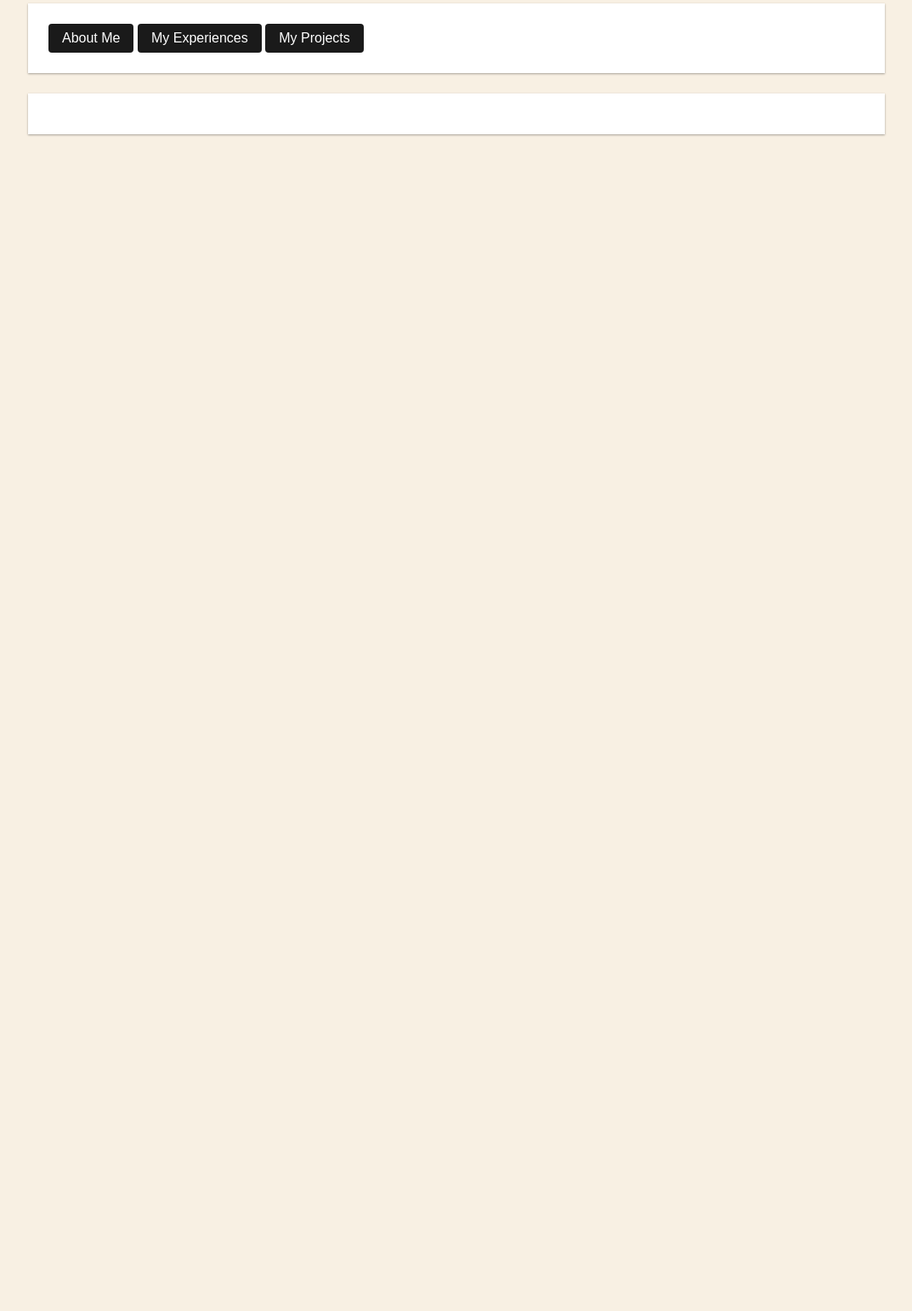
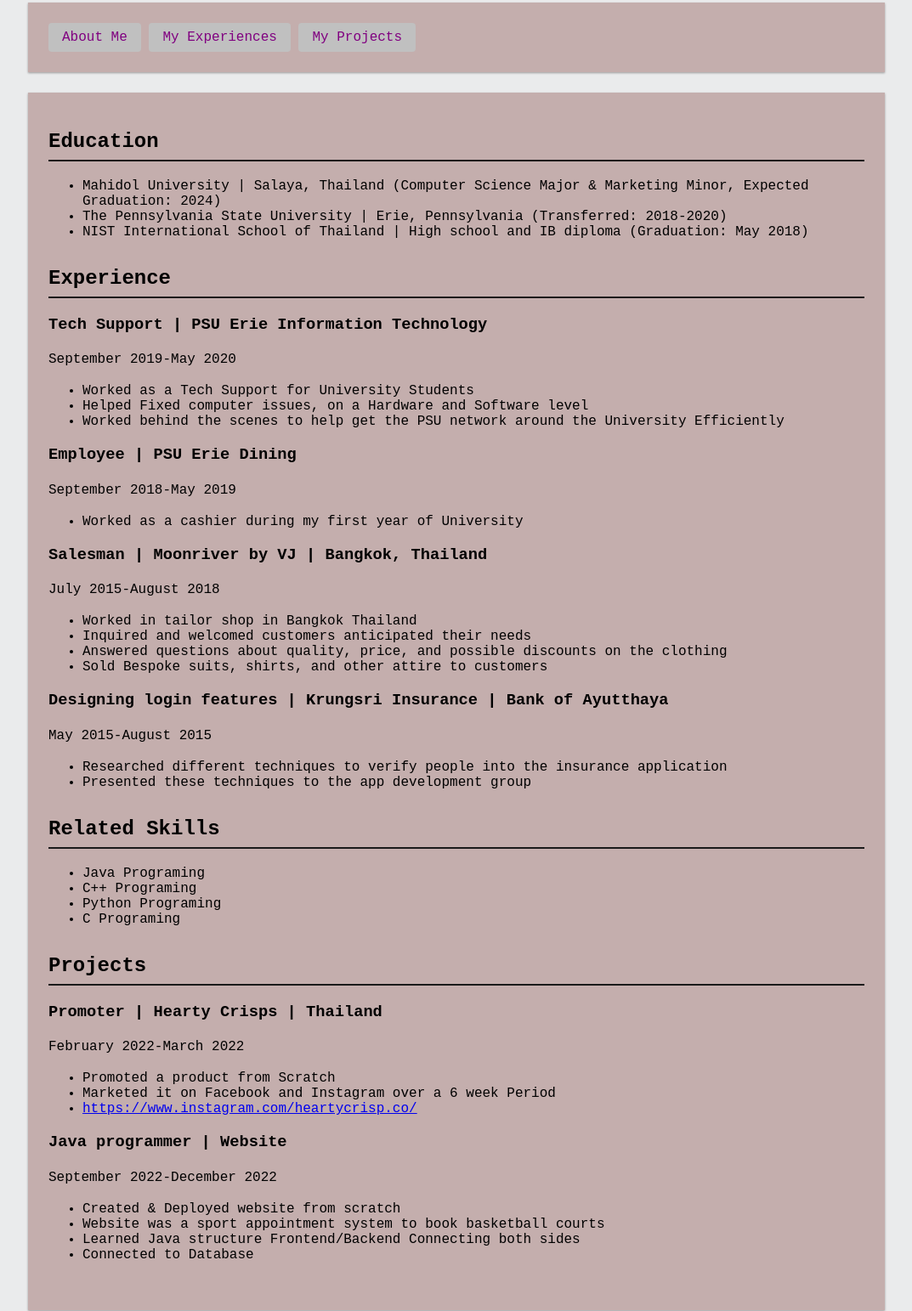
Before and after one commit to ChocolateFudge/ChocolateFudge.github.io, a plain HTML site: page experiences.html in a window 1280 px wide. Shown: the part 80-1623 px from the top of the page at 85% size, without its empty margins (103-1176 px from the left). Before the commit the page ends 800 px from the top, so only its background shows below. Drawn offline with Linux system fonts and the light colour scheme.

Commit message:
Add files via upload

```diff
--- a/experiences.html
+++ b/experiences.html
@@ -7,16 +7,16 @@
     <title>My Experiences | My Website</title>
     <style>
         body {
-            font-family: Arial, sans-serif;
+            font-family: 'Courier New', monospace;
             margin: 0;
             padding: 0;
-            background-color: #F8F0E3;
+            background-color: #EAEBEC;
         }
 
         header {
-            background-color: #1a1a1a;
+            background-color: #C0C0C0;
             padding: 1rem;
-            color: white;
+            color: purple;
             font-size: 1.5rem;
             text-align: center;
         }
@@ -25,7 +25,7 @@
             max-width: 960px;
             margin: 1.5rem auto;
             padding: 1.5rem;
-            background-color: white;
+            background-color: #C4AEAD;
             box-shadow: 0 1px 3px rgba(0, 0, 0, 0.12), 0 1px 2px rgba(0, 0, 0, 0.24);
         }
 
@@ -52,21 +52,23 @@
 
         .button {
             display: inline-block;
-            background-color: #1a1a1a;
-            color: white;
+            background-color: #C0C0C0;
+            color: purple;
             text-decoration: none;
             padding: 0.5rem 1rem;
             font-size: 1rem;
             border-radius: 4px;
-            transition: background-color 0.3s;
+            transition: background-color 0.5s;
         }
 
         .button:hover {
-            background-color: #404040;
+            background-color: #FFD700;
+box-shadow: 0 12px 16px 0 rgba(0, 0, 0, 0.24), 0 17px 50px 0 rgba(0, 0, 0, 0.19);
         }
     </style>
 
 </head>
+
 
 <body>
     <header>
@@ -74,14 +76,78 @@
     </header>
     <nav>
         <div class="container">
-            <a href="index.html" class="button">About Me</a>
+            <a href="" class="button">About Me</a>
             <a href="experiences.html" class="button">My Experiences</a>
             <a href="projects.html" class="button">My Projects</a>
         </div>
     </nav>
     <div class="container">
-        <!-- Add your experiences content here -->
-    </div>
+        <section class="section">
+            <h2>Education</h2>
+            <ul>
+                <li>Mahidol University | Salaya, Thailand (Computer Science Major & Marketing Minor, Expected Graduation: 2024)</li>
+                <li>The Pennsylvania State University | Erie, Pennsylvania (Transferred: 2018-2020)</li>
+                <li>NIST International School of Thailand | High school and IB diploma (Graduation: May 2018)</li>
+            </ul>
+        </section>
+        <section class="section">
+            <h2>Experience</h2>
+            <h3>Tech Support | PSU Erie Information Technology</h3>
+            <p>September 2019-May 2020</p>
+            <ul>
+                <li>Worked as a Tech Support for University Students</li>
+                <li>Helped Fixed computer issues, on a Hardware and Software level</li>
+                <li>Worked behind the scenes to help get the PSU network around the University Efficiently</li>
+            </ul>
+            <h3>Employee | PSU Erie Dining</h3>
+            <p>September 2018-May 2019</p>
+            <ul>
+                <li>Worked as a cashier during my first year of University</li>
+            </ul>
+            <h3>Salesman | Moonriver by VJ | Bangkok, Thailand</h3>
+            <p>July 2015-August 2018</p>
+            <ul>
+                <li>Worked in tailor shop in Bangkok Thailand</li>
+                <li>Inquired and welcomed customers anticipated their needs</li>
+                <li>Answered questions about quality, price, and possible discounts on the clothing</li>
+                <li>Sold Bespoke suits, shirts, and other attire to customers</li>
+            </ul>
+            <h3>Designing login features | Krungsri Insurance | Bank of Ayutthaya</h3>
+            <p>May 2015-August 2015</p>
+            <ul>
+                <li>Researched different techniques to verify people into the insurance application</li>
+                <li>Presented these techniques to the app development group</li>
+            </ul>
+        </section>
+        <section class="section">
+            <h2>Related Skills</h2>
+            <ul>
+                <li>Java Programing</li>
+                <li>C++ Programing</li>
+                <li>Python Programing</li>
+                <li>C Programing</li>
+            </ul>
+        </section>
+        <section class="section">
+            <h2>Projects</h2>
+            <h3>Promoter | Hearty Crisps
+| Thailand</h3>
+<p>February 2022-March 2022</p>
+<ul>
+<li>Promoted a product from Scratch</li>
+<li>Marketed it on Facebook and Instagram over a 6 week Period</li>
+<li><a href="https://www.instagram.com/heartycrisp.co/" target="_blank">https://www.instagram.com/heartycrisp.co/</a></li>
+</ul>
+<h3>Java programmer | Website</h3>
+<p>September 2022-December 2022</p>
+<ul>
+<li>Created & Deployed website from scratch</li>
+<li>Website was a sport appointment system to book basketball courts</li>
+<li>Learned Java structure Frontend/Backend Connecting both sides</li>
+<li>Connected to Database</li>
+</ul>
+</section>
+</div>
+
 </body>
-
 </html>
```
Also changed, not shown: index.html (+55 -13 lines), projects.html (+6 -4 lines).
